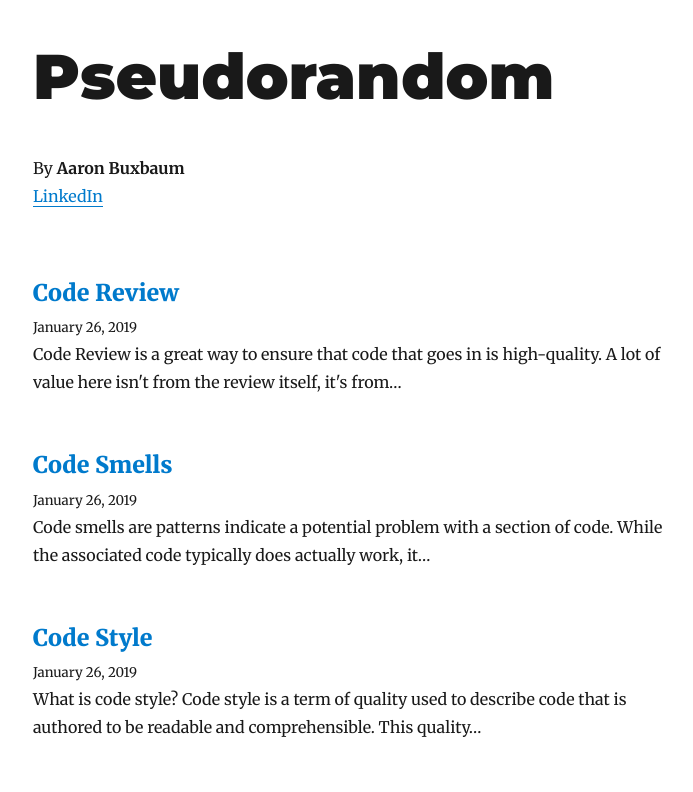
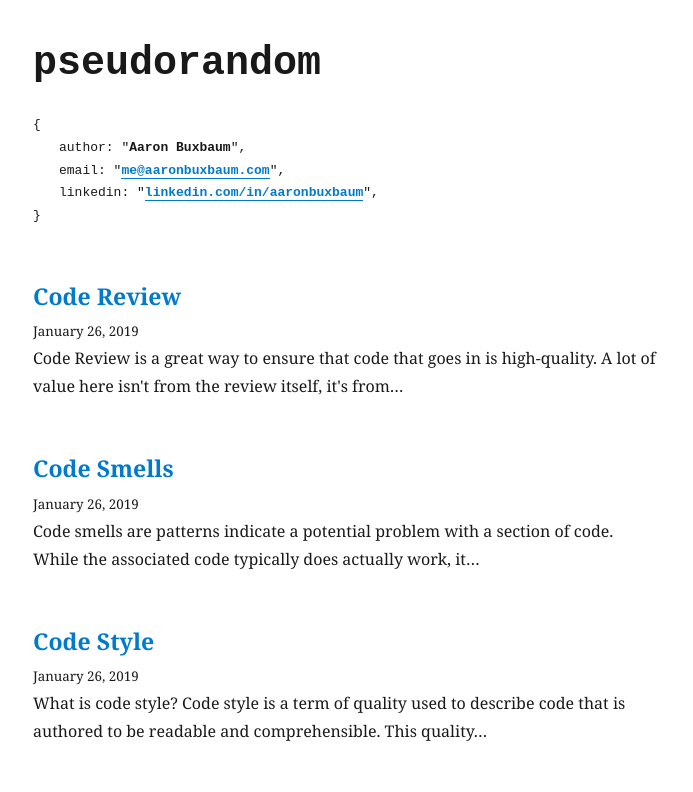
Before and after one commit to AaronBuxbaum/blog, a Gatsby site: page / in a window 1280 px wide. Shown: the top 792 px of the page, without its empty margins (292-985 px from the left). Built offline with nearby package versions, Linux system fonts and the light colour scheme; Gatsby itself is replaced by a stand-in of ours; some packages are replaced by stand-ins of ours.

Commit message:
Fix the header

```diff
--- a/gatsby-browser.js
+++ b/gatsby-browser.js
@@ -1,3 +1,5 @@
 // custom typefaces
-import 'typeface-montserrat'
-import 'typeface-merriweather'
+import 'typeface-sarabun'
+import 'typeface-aleo'
+// import 'typeface-montserrat'
+// import 'typeface-merriweather'
--- a/gatsby-config.js
+++ b/gatsby-config.js
@@ -1,10 +1,11 @@
 module.exports = {
   siteMetadata: {
-    title: `Pseudorandom`,
+    title: `pseudorandom`,
     author: `Aaron Buxbaum`,
     description: `My personal blog for programming stuff`,
     siteUrl: `https://www.aaronbuxbaum.com/`,
     social: {
+      email: `me@aaronbuxbaum.com`,
       linkedin: `aaronbuxbaum`,
       github: 'aaronbuxbaum',
     },
--- a/package.json
+++ b/package.json
@@ -27,8 +27,8 @@
     "react-dom": "^16.5.1",
     "react-helmet": "^5.2.0",
     "react-typography": "^0.16.13",
-    "typeface-merriweather": "0.0.43",
-    "typeface-montserrat": "0.0.43",
+    "typeface-aleo": "^0.0.69",
+    "typeface-sarabun": "^0.0.71",
     "typography": "^0.16.17",
     "typography-theme-wordpress-2016": "^0.15.10"
   },
--- a/src/components/Bio.js
+++ b/src/components/Bio.js
@@ -1,7 +1,5 @@
 import React from 'react'
 import { StaticQuery, graphql } from 'gatsby'
-import Image from 'gatsby-image'
-
 import { rhythm } from '../utils/typography'
 
 function Bio() {
@@ -13,17 +11,14 @@ function Bio() {
         return (
           <div
             style={{
-              marginBottom: rhythm(2.5),
+              fontFamily: `monospace`,
             }}
           >
-            <div>
-              By <strong>{author}</strong>
-            </div>
-            <div>
-              <a href={`https://linkedin.com/in/${social.linkedin}`}>
-                LinkedIn
-              </a>
-            </div>
+            &#123;<br/>
+              &emsp;&emsp;author: "<strong>{author}</strong>",<br/>
+              &emsp;&emsp;email: "<a href={`mailto:${social.email}`}><strong>{social.email}</strong></a>",<br/>
+              &emsp;&emsp;linkedin: "<a href={`https://linkedin.com/in/${social.linkedin}`}><strong>{`linkedin.com/in/${social.linkedin}`}</strong></a>",<br/>
+            &#125;
           </div>
         )
       }}
@@ -44,6 +39,7 @@ const bioQuery = graphql`
       siteMetadata {
         author
         social {
+          email
           linkedin
         }
       }
--- a/src/components/Layout.js
+++ b/src/components/Layout.js
@@ -1,7 +1,11 @@
 import React from 'react'
 import { Link } from 'gatsby'
+import { rhythm } from '../utils/typography'
 
-import { rhythm, scale } from '../utils/typography'
+const headerStyle = {
+  fontFamily: `monospace`,
+  marginTop: 0,
+};
 
 class Layout extends React.Component {
   render() {
@@ -11,18 +15,12 @@ class Layout extends React.Component {
 
     if (location.pathname === rootPath) {
       header = (
-        <h1
-          style={{
-            ...scale(1.5),
-            marginBottom: rhythm(1.5),
-            marginTop: 0,
-          }}
-        >
+        <h1 style={headerStyle}>
           <Link
             style={{
               boxShadow: `none`,
+              color: `inherit`,
               textDecoration: `none`,
-              color: `inherit`,
             }}
             to={`/`}
           >
@@ -32,12 +30,7 @@ class Layout extends React.Component {
       )
     } else {
       header = (
-        <h3
-          style={{
-            fontFamily: `Montserrat, sans-serif`,
-            marginTop: 0,
-          }}
-        >
+        <h3 style={headerStyle}>
           <Link
             style={{
               boxShadow: `none`,
```
Also changed, not shown: 1 other file.
